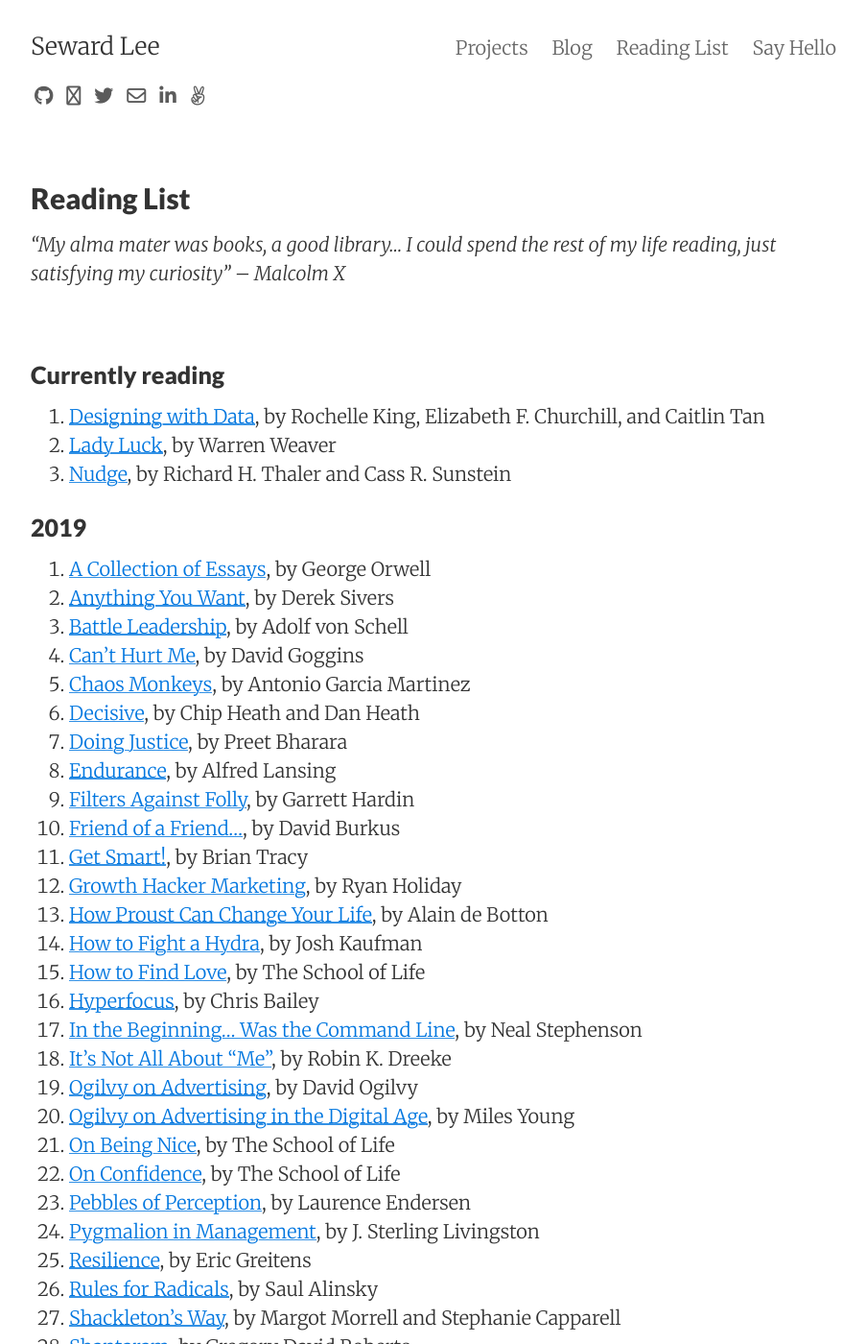
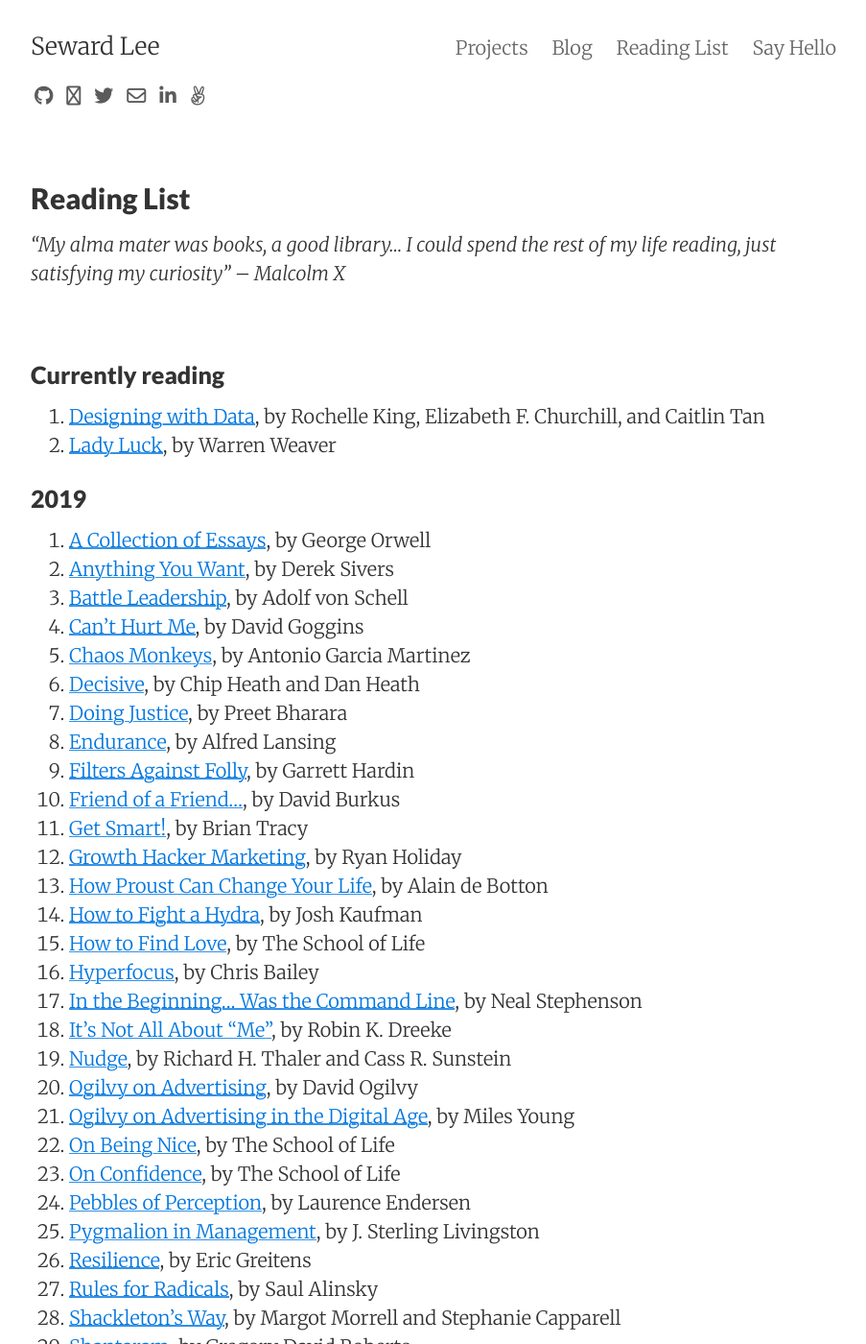
Before and after one commit to sewardlee337/sewardlee337.github.io, a Jekyll site: the page built from readinglist.md, in a window 1280 px wide and 1400 px high. Shown: the whole window at 96% size, without its empty margins (188-1091 px from the left). Built offline with Jekyll 4.4.1, drawn with Linux system fonts in a browser that asks for light colours; nearby versions of some CDN libraries; part of the change alters nothing that is shown.

```diff
--- a/readinglist.md
+++ b/readinglist.md
@@ -14,7 +14,6 @@ _"My alma mater was books, a good library... I could spend the rest of my life r
 
 1. [Designing with Data](https://amzn.to/2CKgVk2), by Rochelle King, Elizabeth F. Churchill, and Caitlin Tan
 1. [Lady Luck](https://amzn.to/2rMLSlf), by Warren Weaver
-1. [Nudge](https://amzn.to/37aJNQj), by Richard H. Thaler and Cass R. Sunstein
 
 
 ### 2019
@@ -37,6 +36,7 @@ _"My alma mater was books, a good library... I could spend the rest of my life r
 1. [Hyperfocus](https://amzn.to/2UbvWlZ), by Chris Bailey
 1. [In the Beginning... Was the Command Line](https://amzn.to/2CN0T8n), by Neal Stephenson
 1. [It's Not All About "Me"](https://amzn.to/2XT1BdY), by Robin K. Dreeke
+1. [Nudge](https://amzn.to/37aJNQj), by Richard H. Thaler and Cass R. Sunstein
 1. [Ogilvy on Advertising](https://amzn.to/34nNDDr), by David Ogilvy
 1. [Ogilvy on Advertising in the Digital Age](https://amzn.to/34sP2Jh), by Miles Young
 1. [On Being Nice](https://amzn.to/2X7IU5N), by The School of Life
```
